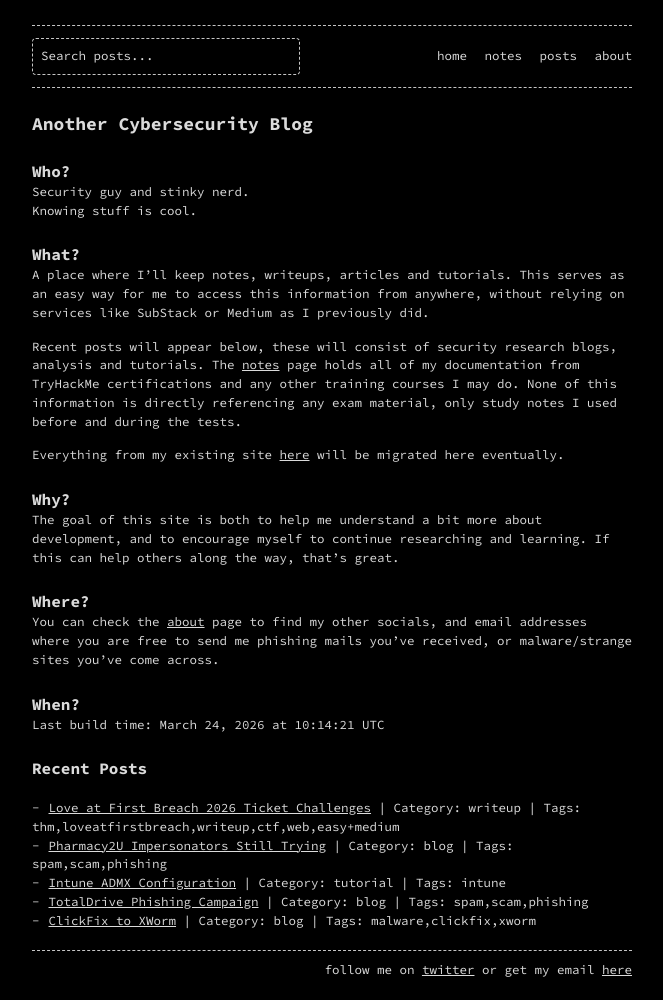
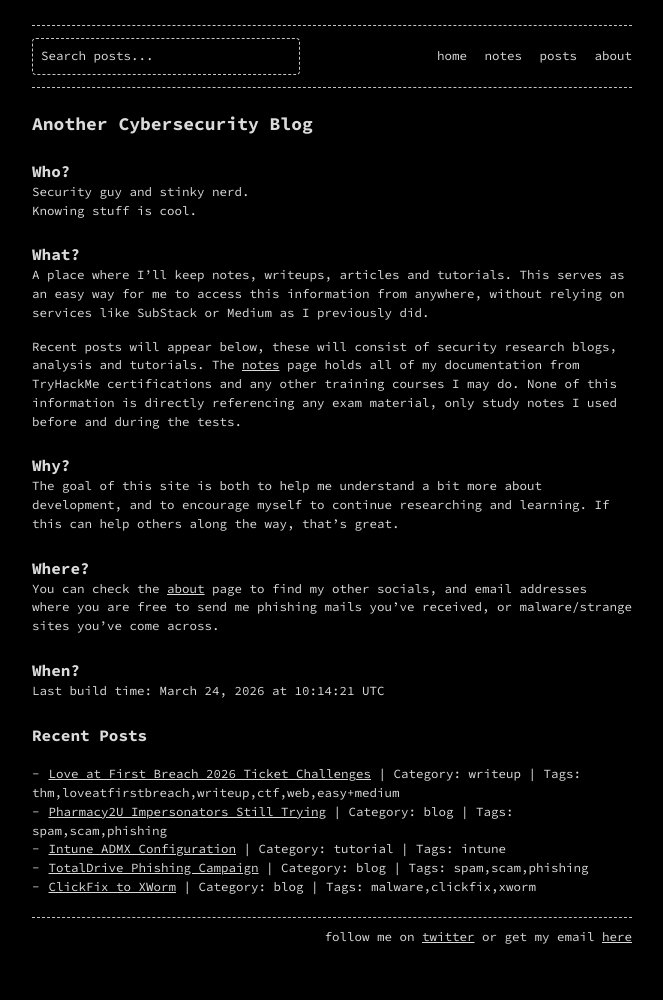
Before and after one commit to contrxl/contrxl.github.io, a Jekyll site: the page built from index.md, in a window 1280 px wide. Shown: the whole page, without its empty margins (308-971 px from the left). Built offline with Jekyll 4.4.1, drawn with Linux system fonts in a browser that asks for light colours; comment, search, counter and statistics services are not loaded; after the commit the page ends 966 px from its top, so only the background shows below that.

Commit message:
Removed link to old site.

```diff
--- a/index.md
+++ b/index.md
@@ -18,8 +18,6 @@ A place where I'll keep notes, writeups, articles and tutorials. This serves as
 
 Recent posts will appear below, these will consist of security research blogs, analysis and tutorials. The [notes](/notes) page holds all of my documentation from TryHackMe certifications and any other training courses I may do. None of this information is directly referencing any exam material, only study notes I used before and during the tests.
 
-Everything from my existing site [here](https://knowledge.contrxl.tech) will be migrated here eventually.
-
 ## Why?
 
 The goal of this site is both to help me understand a bit more about development, and to encourage myself to continue researching and learning. If this can help others along the way, that's great.
```
